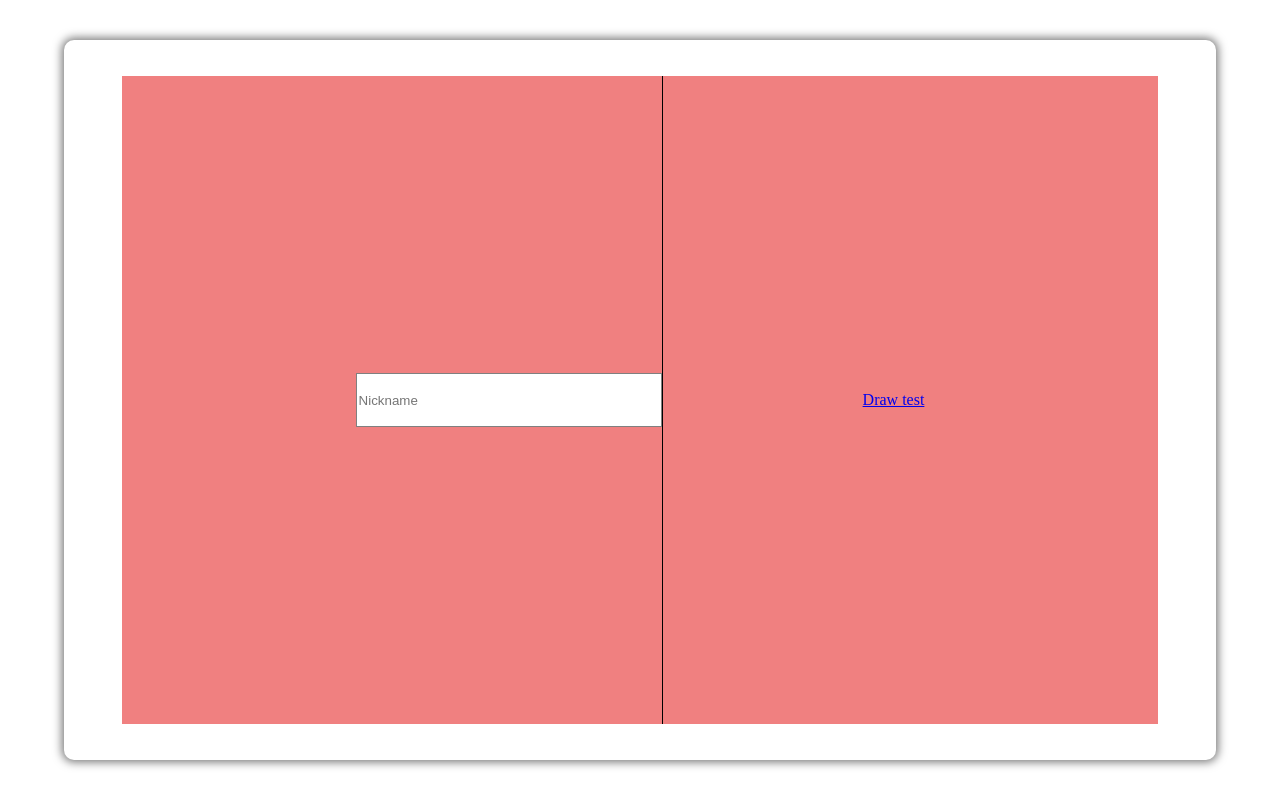
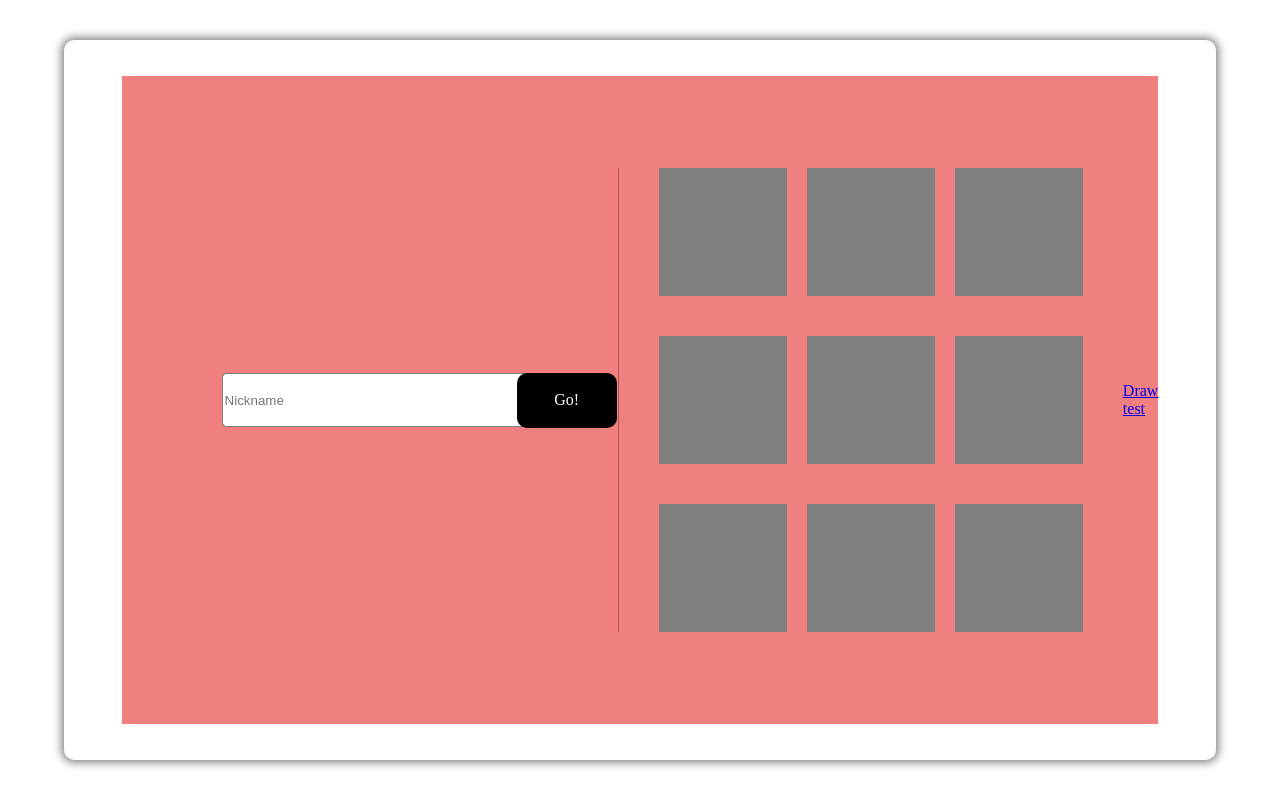
Before and after one commit to LironKruchinin/draw-it, a React (Create React App) app: page / in a window 1280 px wide. Built offline with nearby package versions, Linux system fonts and the light colour scheme.

Commit message:
newId function added

```diff
--- a/src/assets/styles/cmps/_create-loby.scss
+++ b/src/assets/styles/cmps/_create-loby.scss
@@ -8,8 +8,23 @@
 
   .player_details {
     display: flex;
+    margin-left: 100px;
+    align-items: center;
+    width: inherit;
+    height: inherit;
+  }
+
+  .go_btn {
+    color: white;
+    background-color: black;
+    height: 55px;
+    width: 100px;
+    display: flex;
     justify-content: center;
     align-items: center;
+    border-radius: 10px;
+    margin-left: -10px;
+    cursor: pointer;
   }
 
   input {
@@ -17,11 +32,36 @@
     border: 1px solid gray;
     width: 300px;
     height: 50px;
+    border-radius: 5px;
+    border-right: none;
+    background-color: white;
   }
 
-  .modes {
-    height: 100%;
-    width: 200px;
-    border-left: 1px solid black;
+  .modes_section {
+    width: 60vw;
+    border-left: 1px solid rgba(0, 0, 0, 0.3);
+    display: grid;
+    grid-template-columns: repeat(3, 1fr);
+    grid-template-rows: repeat(3, 1fr);
+    grid-column-gap: 20px;
+    grid-row-gap: 40px;
+    margin: auto;
+    padding: 0 40px;
+  }
+
+  .single_mode {
+    background-color: gray;
+    margin: auto;
+    width: 13vw;
+    height: 10vw;
+  }
+
+  ///MEDIA QUERIES///
+
+  @media screen and (max-width: 1290px) {
+    .single_mode {
+      width: 10vw;
+      height: 10vw;
+    }
   }
 }
--- a/src/cmps/create-loby/Createloby.tsx
+++ b/src/cmps/create-loby/Createloby.tsx
@@ -6,8 +6,19 @@ export const CreateLoby: React.FC = () => {
     <section className="create_loby_container">
       <article className="player_details">
         <input type="text" placeholder="Nickname" />
+        <div className="go_btn">Go!</div>
       </article>
-      <article className="modes"></article>
+      <article className="modes_section">
+        <div className="single_mode"></div>
+        <div className="single_mode"></div>
+        <div className="single_mode"></div>
+        <div className="single_mode"></div>
+        <div className="single_mode"></div>
+        <div className="single_mode"></div>
+        <div className="single_mode"></div>
+        <div className="single_mode"></div>
+        <div className="single_mode"></div>
+      </article>
       <Link to='/draw'>Draw test</Link>
 
     </section>
```
Also changed, not shown: src/utils/id.ts (added, +9 -0 lines).
